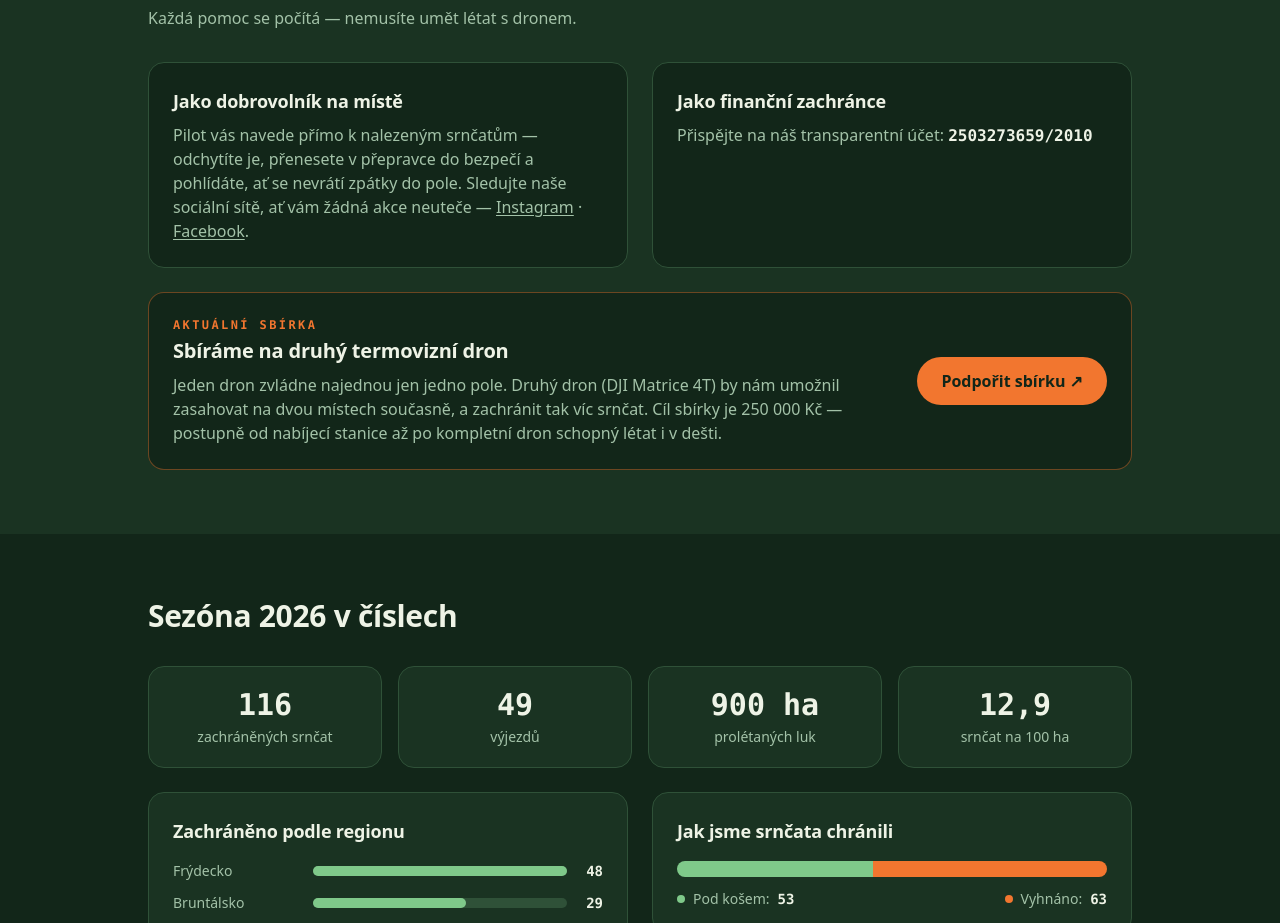
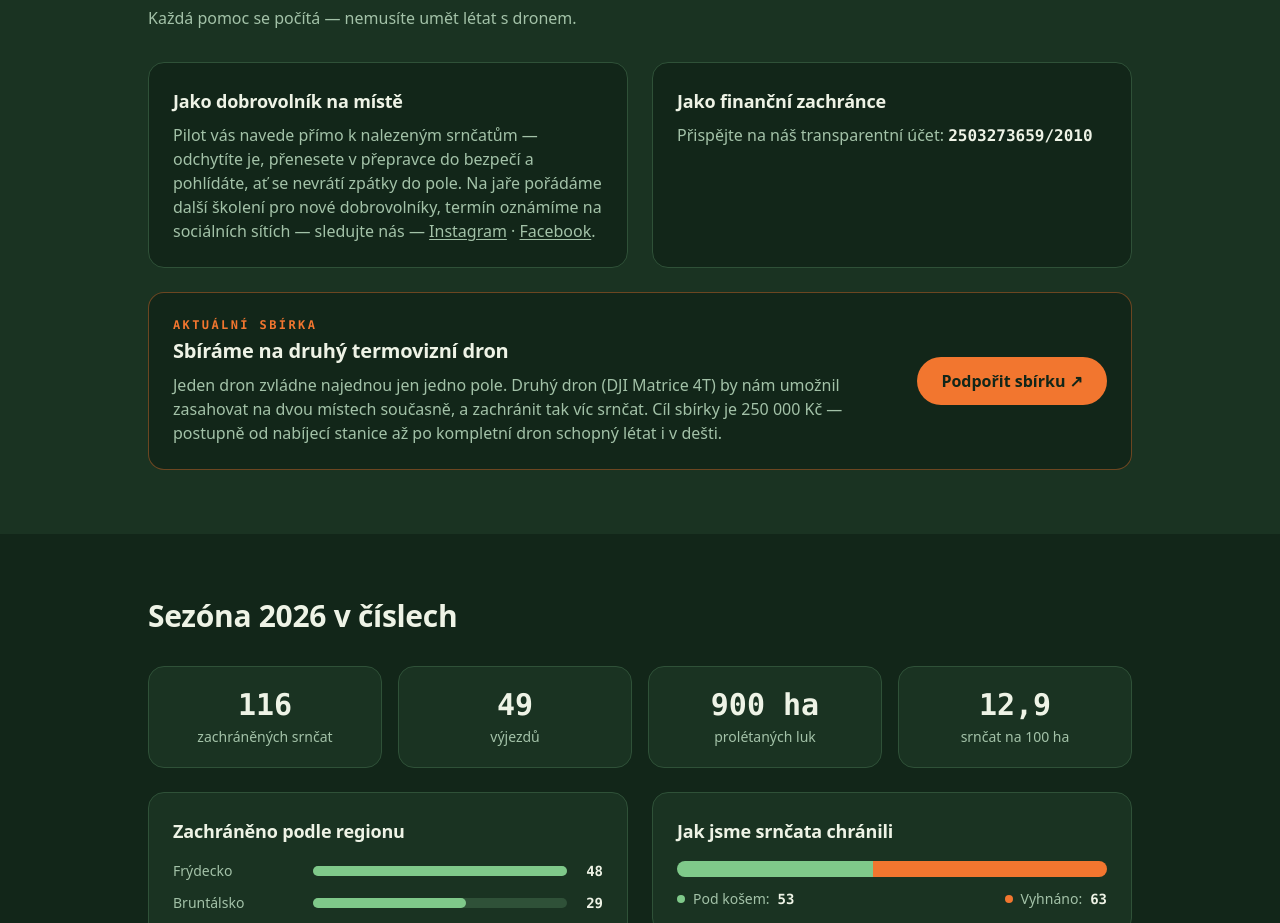
Before and after one commit to vojtechbarta/srncata, a React (Vite) app: page / in a window 1280 px wide. Shown: the part 1840-2763 px from the top of the page. Built offline with nearby package versions, Linux system fonts and the light colour scheme; no server answers.

Commit message:
Doplnit info o jarním školení dobrovolníků do popisku na homepage
Termín se ještě neví, takže jen odkazujeme na sociální sítě, kde bude
oznámení zveřejněné.

```diff
--- a/src/pages/public/HomePage.tsx
+++ b/src/pages/public/HomePage.tsx
@@ -122,8 +122,9 @@ export function HomePage() {
               <h3 className="font-display text-lg font-bold">Jako dobrovolník na místě</h3>
               <p className="mt-2 text-ink-soft">
                 Pilot vás navede přímo k nalezeným srnčatům — odchytíte je, přenesete v
-                přepravce do bezpečí a pohlídáte, ať se nevrátí zpátky do pole. Sledujte
-                naše sociální sítě, ať vám žádná akce neuteče —{" "}
+                přepravce do bezpečí a pohlídáte, ať se nevrátí zpátky do pole. Na jaře
+                pořádáme další školení pro nové dobrovolníky, termín oznámíme na
+                sociálních sítích — sledujte nás —{" "}
                 <a
                   href="https://www.instagram.com/"
                   target="_blank"
```
